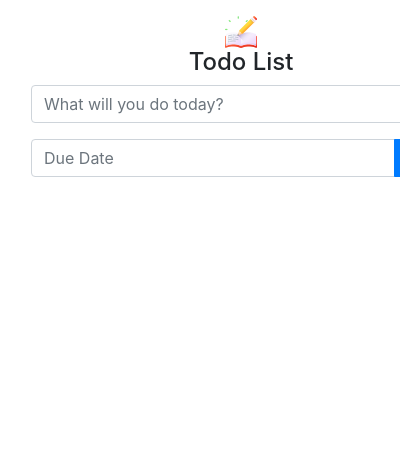
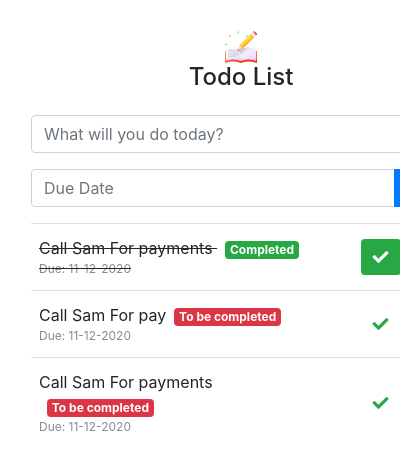
Before and after one commit to desmondsow/todo-list, a browser extension: page src/popup/index.html in a window 400 px wide. Shown: the top 470 px of the page. Drawn offline with Linux system fonts and the light colour scheme.

Commit message:
Added todo list items design

```diff
--- a/src/popup/index.html
+++ b/src/popup/index.html
@@ -2,7 +2,7 @@
 <html lang="en">
 <head>
     <meta charset="UTF-8">
-    <title>Title</title>
+    <title>Todo List</title>
     <link rel="stylesheet" href="../assets/vendors/bootstrap/css/bootstrap.css">
     <link href="../assets/vendors/fontawesome/css/all.css" rel="stylesheet">
     <link href="../assets/vendors/bootstrap-datepicker/css/bootstrap-datepicker.min.css" rel="stylesheet">
@@ -31,12 +31,62 @@
             </div>
         </div>
     </div>
+    <div class="row">
+        <div class="col-md-12">
+            <ul>
+                <li class="checked">
+                    <div class="todo-item p-0">
+                        <div class="todo-item-wrapper">
+                            <div class="todo-item-left">
+                                <div>Call Sam For payments <div class="badge badge-success ml-2">Completed</div>
+                                </div>
+                                <div class="todo-item-due">Due: 11-12-2020</div>
+                            </div>
+                            <div class="todo-item-right">
+                                <button class="border-0 btn-transition btn btn-success"> <i class="fa fa-check"></i></button>
+                                <button class="border-0 btn-transition btn btn-outline-danger"> <i class="fa fa-trash"></i> </button>
+                            </div>
+                        </div>
+                    </div>
+                </li>
+                <li>
+                    <div class="todo-item p-0">
+                        <div class="todo-item-wrapper">
+                            <div class="todo-item-left">
+                                <div class="">Call Sam For pay<div class="badge badge-danger ml-2">To be completed</div>
+                                </div>
+                                <div class="todo-item-due">Due: 11-12-2020</div>
+                            </div>
+                            <div class="todo-item-right">
+                                <button class="border-0 btn-transition btn btn-outline-success"> <i class="fa fa-check"></i></button>
+                                <button class="border-0 btn-transition btn btn-outline-danger"> <i class="fa fa-trash"></i> </button>
+                            </div>
+                        </div>
+                    </div>
+                </li>
+                <li>
+                    <div class="todo-item p-0">
+                        <div class="todo-item-wrapper">
+                            <div class="todo-item-left">
+                                <div class="">Call Sam For payments <div class="badge badge-danger ml-2">To be completed</div>
+                                </div>
+                                <div class="todo-item-due">Due: 11-12-2020</div>
+                            </div>
+                            <div class="todo-item-right">
+                                <button class="border-0 btn-transition btn btn-outline-success"> <i class="fa fa-check"></i></button>
+                                <button class="border-0 btn-transition btn btn-outline-danger"> <i class="fa fa-trash"></i> </button>
+                            </div>
+                        </div>
+                    </div>
+                </li>
+            </ul>
+        </div>
+    </div>
 </div>
-
+</body>
 <script src="../assets/vendors/jquery/jquery.min.js"></script>
 <script src="../assets/vendors/popperjs/popper.min.js"></script>
 <script src="../assets/vendors/bootstrap/js/bootstrap.js"></script>
 <script src="../assets/vendors/bootstrap-datepicker/js/bootstrap-datepicker.min.js"></script>
 <script src="scripts.js"></script>
-</body>
 </html>
--- a/src/popup/styles.css
+++ b/src/popup/styles.css
@@ -10,3 +10,51 @@ ul {
     padding: 0;
     list-style-type: none;
 }
+
+ul li {
+    position: relative;
+    padding: 12px 8px 12px 8px;
+    border-top: 1px solid rgba(0, 0, 0, 0.125);
+
+}
+
+ul li.checked .todo-item-left{
+    text-decoration: line-through;
+}
+
+.ext-title {
+    margin: 10px;
+    padding: 5px 2px;
+}
+
+.todo-item {
+    padding: 1rem;
+    flex-direction: row;
+    align-items: center
+}
+
+.todo-item .todo-item-wrapper {
+    display: flex;
+    flex: 1;
+    position: relative;
+    align-items: center
+}
+
+.todo-item .todo-item-right.todo-item-actions {
+    visibility: hidden;
+    opacity: 0;
+    transition: opacity .2s
+}
+
+.todo-item .todo-item-left {
+    width: 70%;
+}
+
+.todo-item .todo-item-right {
+    margin-left: auto
+}
+
+.todo-item-due {
+    color: #858a8e;
+    font-size: 12px
+}
```
